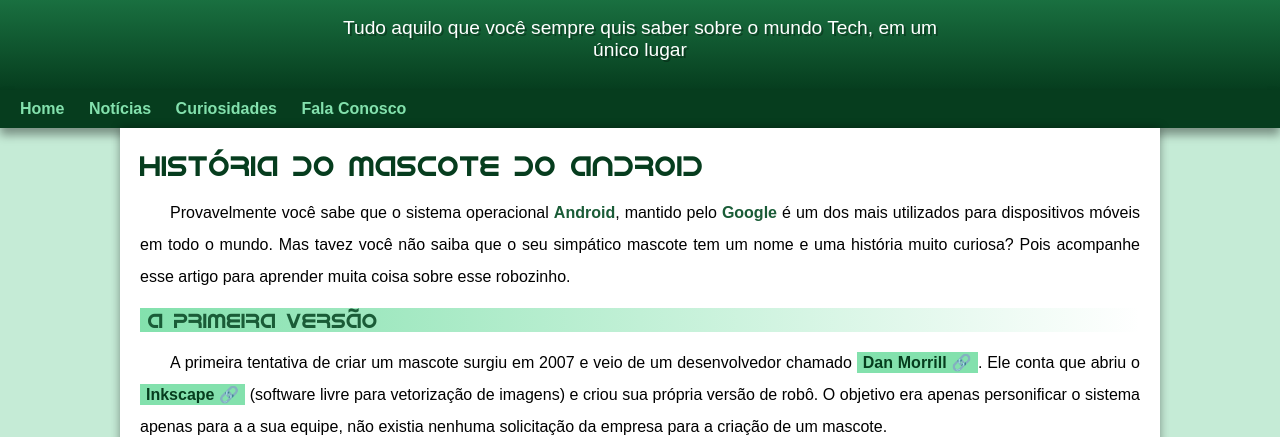
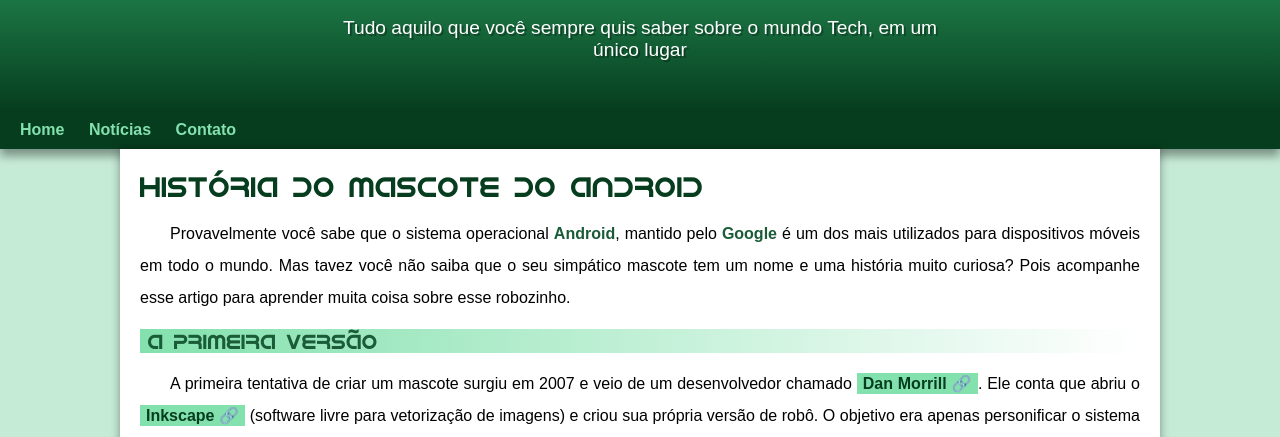
Before and after one commit to ruannbraz/projeto-android, a plain HTML site: page index.html in a window 1280 px wide. Shown: the part 100-537 px from the top of the page. Drawn offline with Linux system fonts and the light colour scheme.

Commit message:
problema de padding corrigido

```diff
--- a/estilo/style.css
+++ b/estilo/style.css
@@ -62,7 +62,7 @@ header > p {
     padding-left: 10px;
     padding-right: 10px;
     margin: auto;
-    margin-bottom: 30px;
+    padding-bottom: 50px;
     text-shadow: 2px 2px 0px rgba(0, 0, 0, 0.301)
 }
 
--- a/index.html
+++ b/index.html
@@ -15,8 +15,7 @@
     <nav>
         <a href="#">Home</a>
         <a href="#">Notícias</a>
-        <a href="#">Curiosidades</a>
-        <a href="#">Fala Conosco</a>
+        <a href="#">Contato</a>
     </nav>
     <main>
         <article>
```
